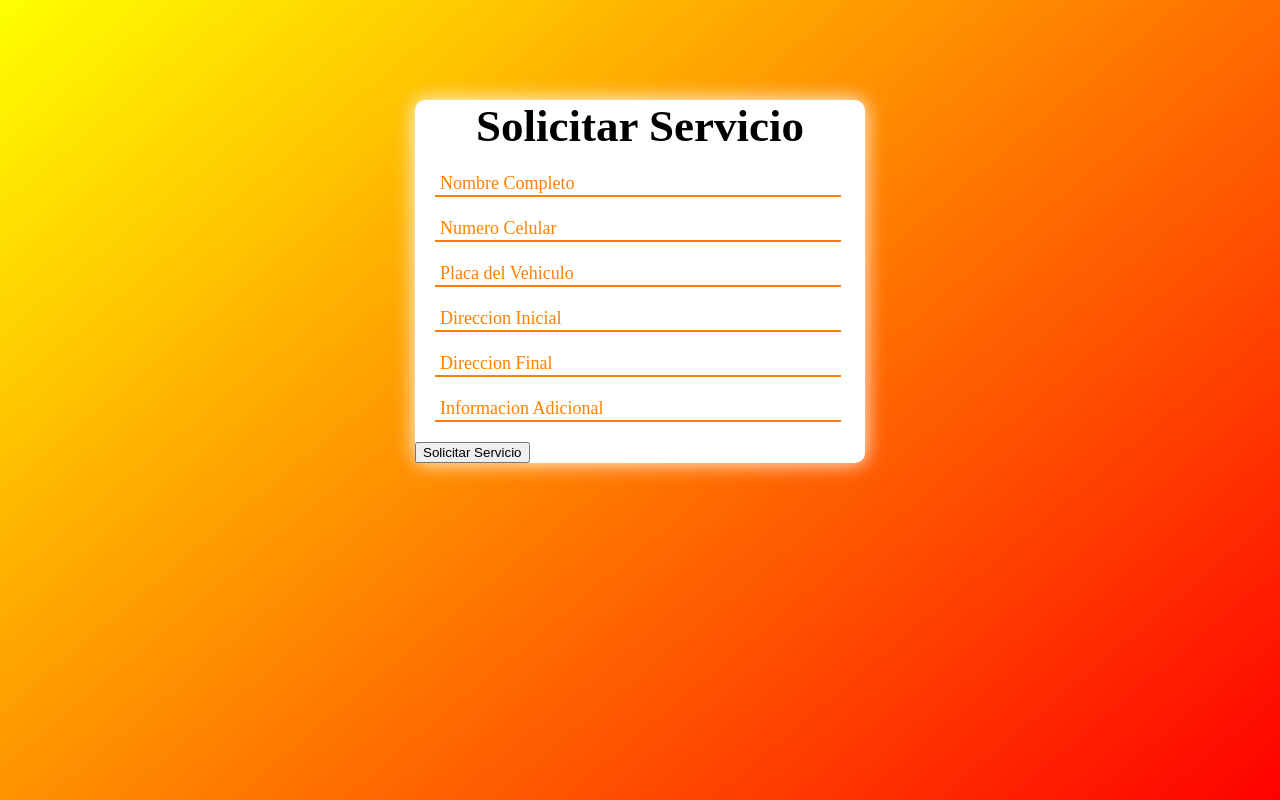
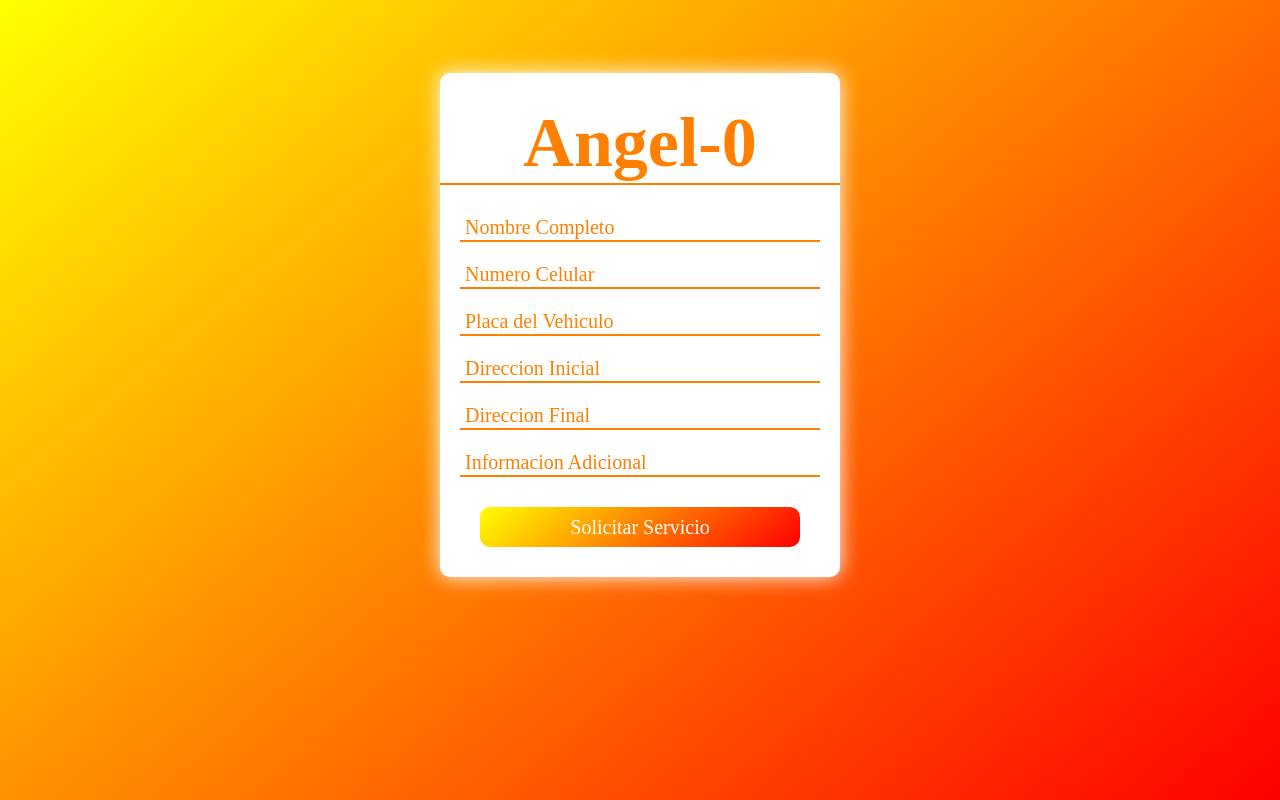
Before and after one commit to JersonGame73/Angel-0, a PHP site: page / in a window 1280 px wide. Run offline with PHP 8.4, Linux system fonts and the light colour scheme.

Commit message:
modified:   index.html 	modified:   style.css

```diff
--- a/index.html
+++ b/index.html
@@ -11,30 +11,30 @@
     <form action="" method="post" id="1forn">
         <div class="2forn">
             <div class="title">
-                <h1>Solicitar Servicio</h1>
+                <h1>Angel-0</h1>
             </div>
             <div class="tex_box">
-                <input type="text"placeholder>
+                <input type="name" required><span class="barra"></span>
                 <label for="">Nombre Completo</label>
             </div>
             <div class="tex_box">
-                <input type="tel" placeholder="">
+                <input type="phone" required><span class="barra"></span>
                 <label for="">Numero Celular</label>
             </div>
             <div class="tex_box">
-                <input type="text">
+                <input type="text" required><span class="barra"></span>
                 <label for="">Placa del Vehiculo</label>
             </div>
             <div class="tex_box">
-                <input type="text" placeholder="">
+                <input type="address" required><span class="barra"></span>
                 <label for="">Direccion Inicial</label>
             </div>
             <div class="tex_box">
-                <input type="text">
+                <input type="address" required><span class="barra"></span>
                 <label for="">Direccion Final</label>
             </div>
             <div class="tex_box">
-                <input type="text">
+                <input type="text" required><span class="barra"></span>
                 <label for="">Informacion Adicional</label>
             </div>
             <button type="submit">Solicitar Servicio</button>
--- a/style.css
+++ b/style.css
@@ -4,18 +4,27 @@ body{
     background-repeat: no-repeat;
     background-size: 100%;
     background-attachment: fixed;
+    height: 650px;
+    display: flex;
+    justify-content: center;
+    align-items: center;
     margin: 0;
     padding: 0;
     font-family: 'Times New Roman', Times, serif;
 }
 h1{
     text-align: center;
-    font-size: 45px;
-    margin: 20px 0;
+    font-size: 70px;
+    margin: 30px 0;
+    color: #ff8000;
+    border-bottom: 2px solid #ff8000;
+    display: block;
+
+
 }
 form{
     background-color: white;
-    width: 450px;
+    width: 400px;
     margin: 100px auto;
     border-radius: 10px;
     box-shadow: 0 0 20px 0 white;
@@ -27,9 +36,9 @@ form .tex_box{
 input{
     background: none;
     color: #ff8000;
-    font-size: 18px;
+    font-size: 20px;
     display: block;
-    width: 402px;
+    width: 356px;
     border: none;
     border-bottom: 2px solid #ff8000;
     outline: none;
@@ -37,7 +46,7 @@ input{
 }
 label{
     color: #ff8000;
-    font-size: 18px;
+    font-size: 20px;
     position: absolute;
     left: 5px;
     top: 1px;
@@ -45,7 +54,45 @@ label{
     transition: 0.5s ease-in-out all;
 }
 input:focus~label,
-input:hover~label{
+input:hover~label,
+input:valid~label{
     top: -18px;
-    font-size: 15px;
+    left: 7px;
+    font-size: 18px;
+    color: #ff0000;
 }
+.barra{
+    position: relative;
+    display: block;
+    width: 100%;
+
+}
+.barra::before{
+    content: "";
+    height: 2px;
+    width: 0%;
+    bottom: 0.1px;
+    position: absolute;
+    background: linear-gradient(140deg, #ffff00 0%, #ff0000 100%);
+    transition: 0.3s ease width;
+    left: 0;
+}
+input:focus~.barra::before,
+input:hover~.barra::before,
+input:valid~.barra::before{
+    width: 100%;
+
+}
+button{
+    font-family: 'Times New Roman', Times, serif;
+    background: linear-gradient(140deg, #ffff00 0%, #ff0000 100%);
+    border: none;
+    display: block;
+    width: 80%;
+    margin: 30px auto;
+    color: white;
+    height: 40px;
+    border-radius: 10px;
+    font-size: 20px;
+    cursor: pointer;
+}
```
